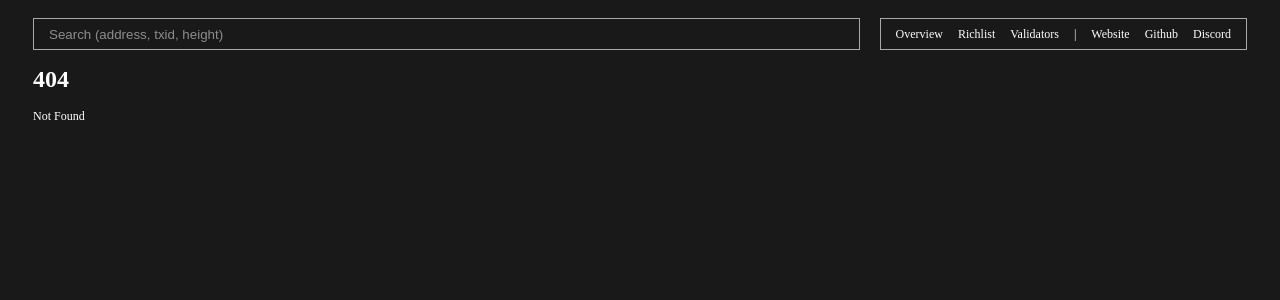
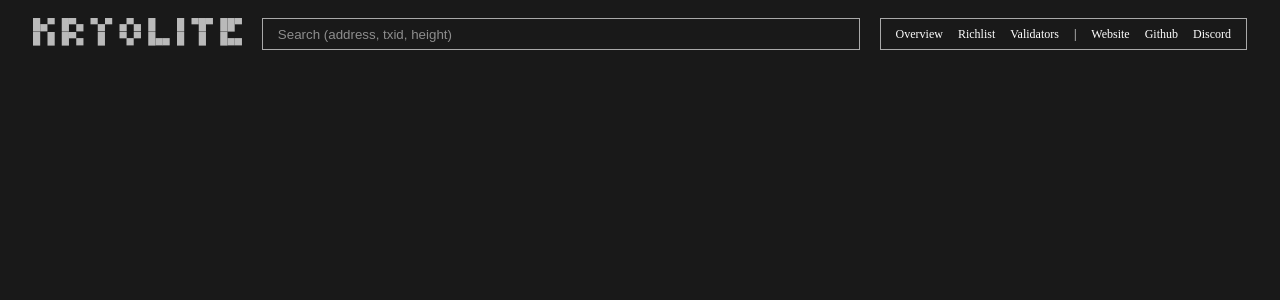
Before and after one commit to kryolite-crypto/explorer, a SvelteKit app: page /nodes in a window 1280 px wide. Before the commit this address had no page. Shown: the top 300 px of the page. Built offline with nearby package versions, Linux system fonts and the light colour scheme.

Commit message:
Add logo

```diff
--- a/src/routes/+layout.svelte
+++ b/src/routes/+layout.svelte
@@ -50,6 +50,12 @@
         width: 100%;
         margin-right: 20px;
     }
+
+    .logo {
+        margin: 0;
+        margin-right: 20px;
+        opacity: 0.7;
+    }
 </style>
 
 <script>
@@ -75,6 +81,11 @@
 </script>
 
 <div class="topbar">
+    <div><a href="{base}/">
+<pre class="logo">█▄▀ █▀▄ ▀▄▀ ▄▀▄ █   █ ▀█▀ ██▀
+█ █ █▀▄  █  ▀▄▀ █▄▄ █  █  █▄▄</pre>
+</a>
+    </div>
     <form class="form" on:submit|preventDefault={search}>
         <input class="search" type="search" placeholder="Search (address, txid, height)" bind:value={searchWord} on:submit={() => search()}>
     </form>
```
Also changed, not shown: src/routes/nodes/+page.svelte (added), src/routes/nodes/+page.ts (added).
